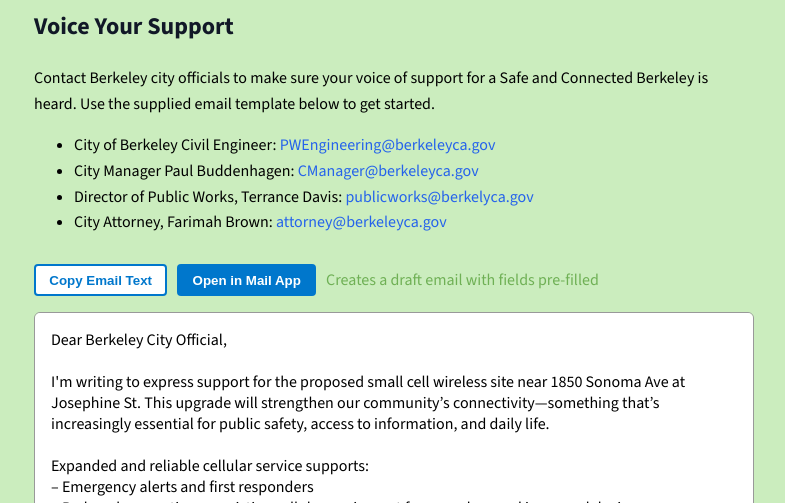
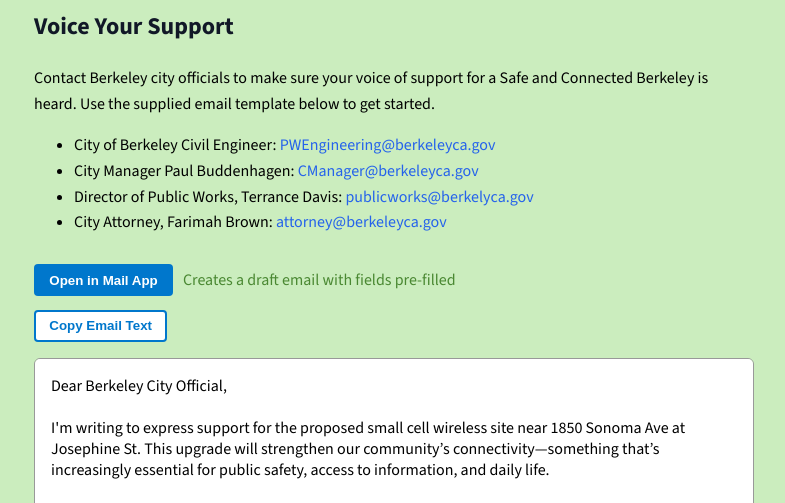
Before and after one commit to scberkeley/safeconnectedberkeley.org, a plain HTML site: page index.html in a window 1280 px wide. Shown: the part 297-800 px from the top of the page, without its empty margins (246-1031 px from the left). Drawn offline with nearby package versions, Linux system fonts and the light colour scheme.

Commit message:
Update index.html

```diff
--- a/index.html
+++ b/index.html
@@ -131,7 +131,7 @@
     }
 
     #buttons em {
-        color: #6fb055;
+        color: #4a8832;
         font-style: normal;
     }
 
@@ -174,8 +174,8 @@
         </ul>
 
         <div id="buttons">
+            <button onclick="sendEmail()" class="primary">Open in Mail App</button> <em>Creates a draft email with fields pre-filled</em><br />
             <button onclick="copyEmail()" class="secondary">Copy Email Text</button>
-            <button onclick="sendEmail()" class="primary">Open in Mail App</button> <em>Creates a draft email with fields pre-filled</em>
         </div>
 
         <textarea id="email-template" rows="18">
```
